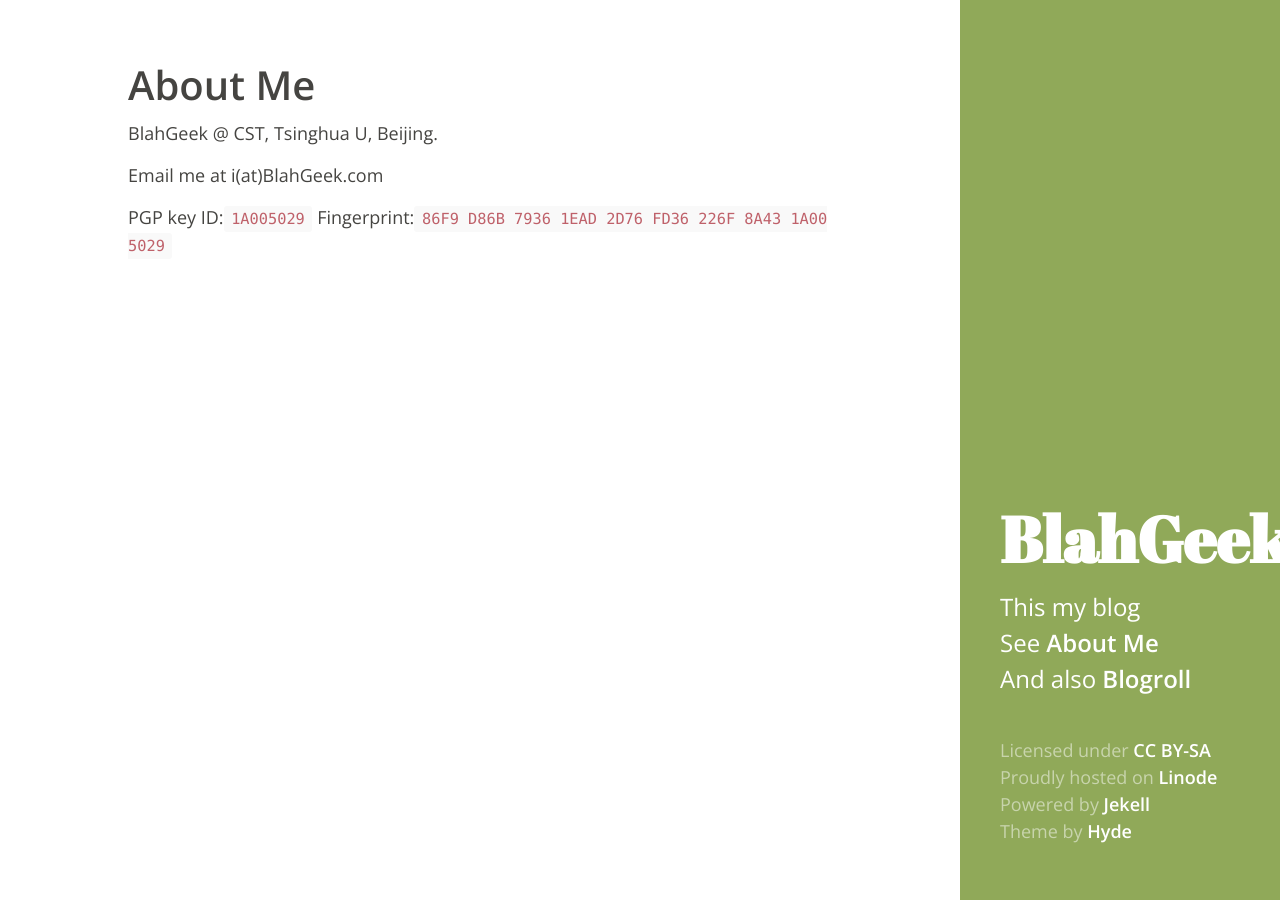
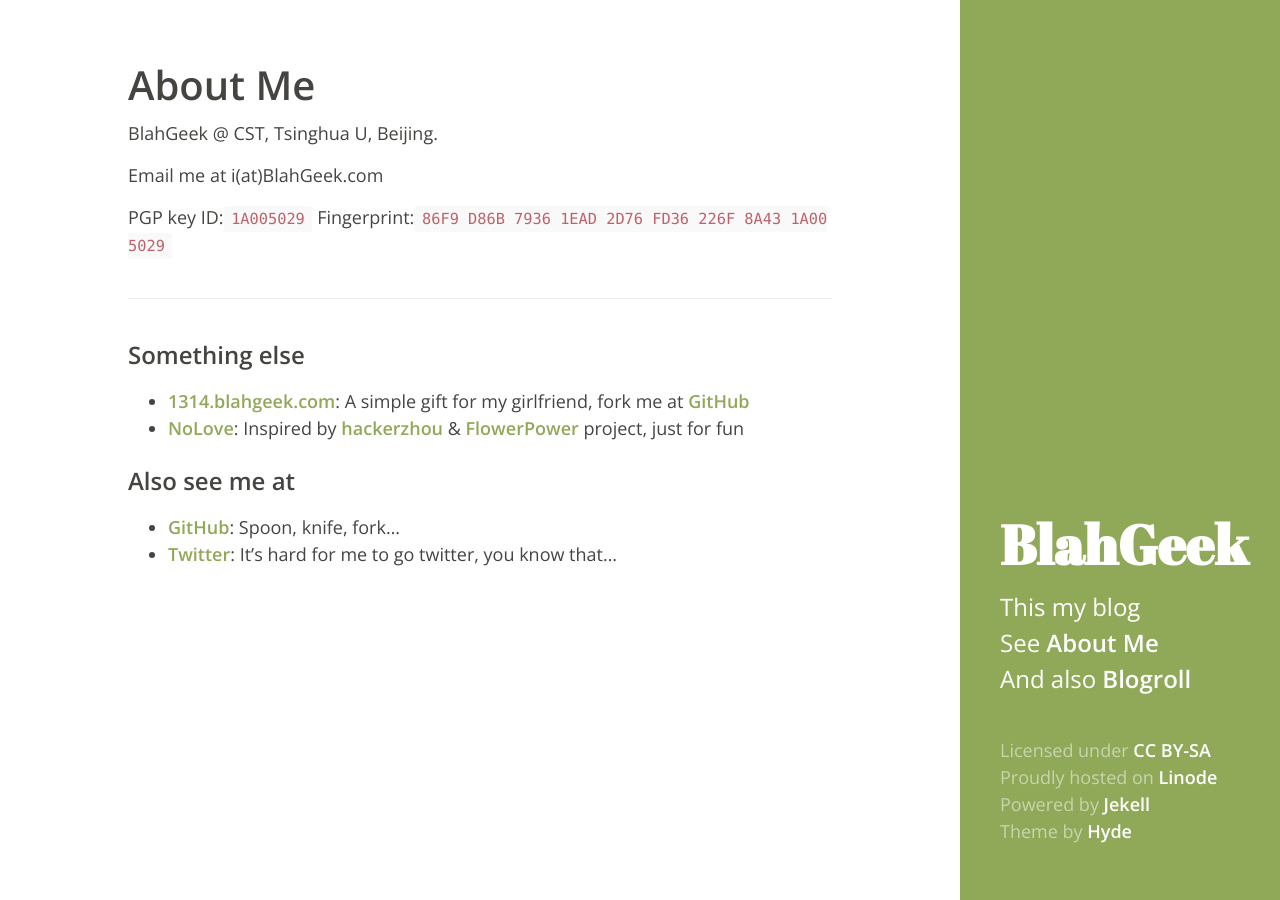
Before and after one commit to blahgeek/blog.blahgeek.com, a Jekyll site: the page built from about.md, in a window 1280 px wide. Built offline with Jekyll 4.4.1, drawn with Linux system fonts in a browser that asks for light colours; Markdown is read by kramdown in place of the engine named in the settings; comment, search, counter and statistics services are not loaded; some of the changed lines change nothing that is shown.

Commit message:
add about, tail script

```diff
--- a/_config.yml
+++ b/_config.yml
@@ -19,3 +19,5 @@ permalink:    pretty
 pygments:     true
 paginate:     5
 disqus:       blahgeekblog
+
+google_analytics: 'UA-37086826-2'
--- /dev/null
+++ b/_includes/tail.html
@@ -0,0 +1,37 @@
+<script src="//c328740.ssl.cf1.rackcdn.com/mathjax/latest/MathJax.js" type= "text/javascript">
+ MathJax.Hub.Config({
+   config: ["MMLorHTML.js"],
+   jax: ["input/TeX","input/MathML","output/HTML-CSS","output/NativeMML"],
+   TeX: { extensions: ["AMSmath.js","AMSsymbols.js","noErrors.js","noUndefined.js"], equationNumbers: { autoNumber: "AMS" } },
+   extensions: ["tex2jax.js","mml2jax.js","MathMenu.js","MathZoom.js"],
+   tex2jax: {
+     inlineMath: [ ['$','$'] ],
+     displayMath: [ ['$$','$$'] ],
+     processEscapes: true },
+     "HTML-CSS": {
+       styles: { ".MathJax .mo, .MathJax .mi": {color: "black ! important"}}
+     }
+   });
+</script>
+
+<script type="text/javascript">
+    var disqus_shortname = '{{ site.disqus }}';
+
+    (function () {
+    var s = document.createElement('script'); s.async = true;
+    s.type = 'text/javascript';
+    s.src = '//go.disqus.com/count.js';
+    (document.getElementsByTagName('HEAD')[0] || document.getElementsByTagName('BODY')[0]).appendChild(s);
+    }());
+</script>
+
+<script type="text/javascript">
+  var gaJsHost = (("https:" == document.location.protocol) ? "https://ssl." : "http://www.");
+  document.write(unescape("%3Cscript src='" + gaJsHost + "google-analytics.com/ga.js' type='text/javascript'%3E%3C/script%3E"));
+  </script>
+  <script type="text/javascript">
+    try {
+      var pageTracker = _gat._getTracker("{{ google_analytics }}");
+      pageTracker._trackPageview();
+    } catch(err) {}
+</script>
--- a/_layouts/default.html
+++ b/_layouts/default.html
@@ -25,15 +25,6 @@
       {{ content }}
     </div>
 
-    <script type="text/javascript">
-    var disqus_shortname = '{{ site.disqus }}';
-
-    (function () {
-    var s = document.createElement('script'); s.async = true;
-    s.type = 'text/javascript';
-    s.src = '//go.disqus.com/count.js';
-    (document.getElementsByTagName('HEAD')[0] || document.getElementsByTagName('BODY')[0]).appendChild(s);
-    }());
-    </script>
+  {% include tail.html %}
   </body>
 </html>
--- a/about.md
+++ b/about.md
@@ -9,3 +9,15 @@ Email me at i(at)BlahGeek.com
 
 PGP key ID:`1A005029`
 Fingerprint:`86F9 D86B 7936 1EAD 2D76 FD36 226F 8A43 1A00 5029`
+
+---
+
+### Something else
+
+- [1314.blahgeek.com](http://1314.blahgeek.com): A simple gift for my girlfriend, fork me at [GitHub](https://github.com/blahgeek/1314.blahgeek.com)
+- [NoLove](http://nolove.blahgeek.com): Inspired by [hackerzhou](http://love.hackerzhou.me/) & [FlowerPower](http://www.openrise.com/lab/FlowerPower/) project, just for fun
+
+### Also see me at
+
+- [GitHub](https://github.com/blahgeek): Spoon, knife, fork...
+- [Twitter](https://twitter.com/BlahGeek): It's hard for me to go twitter, you know that...
--- a/public/css/hyde.css
+++ b/public/css/hyde.css
@@ -281,7 +281,8 @@ a:focus {
     left: 0;
   }
   .masthead h1 {
-    font-size: 64px;
+    /*font-size: 64px;*/
+    font-size: 55px;
   }
   .colophon {
     margin-top: 40px;
```
